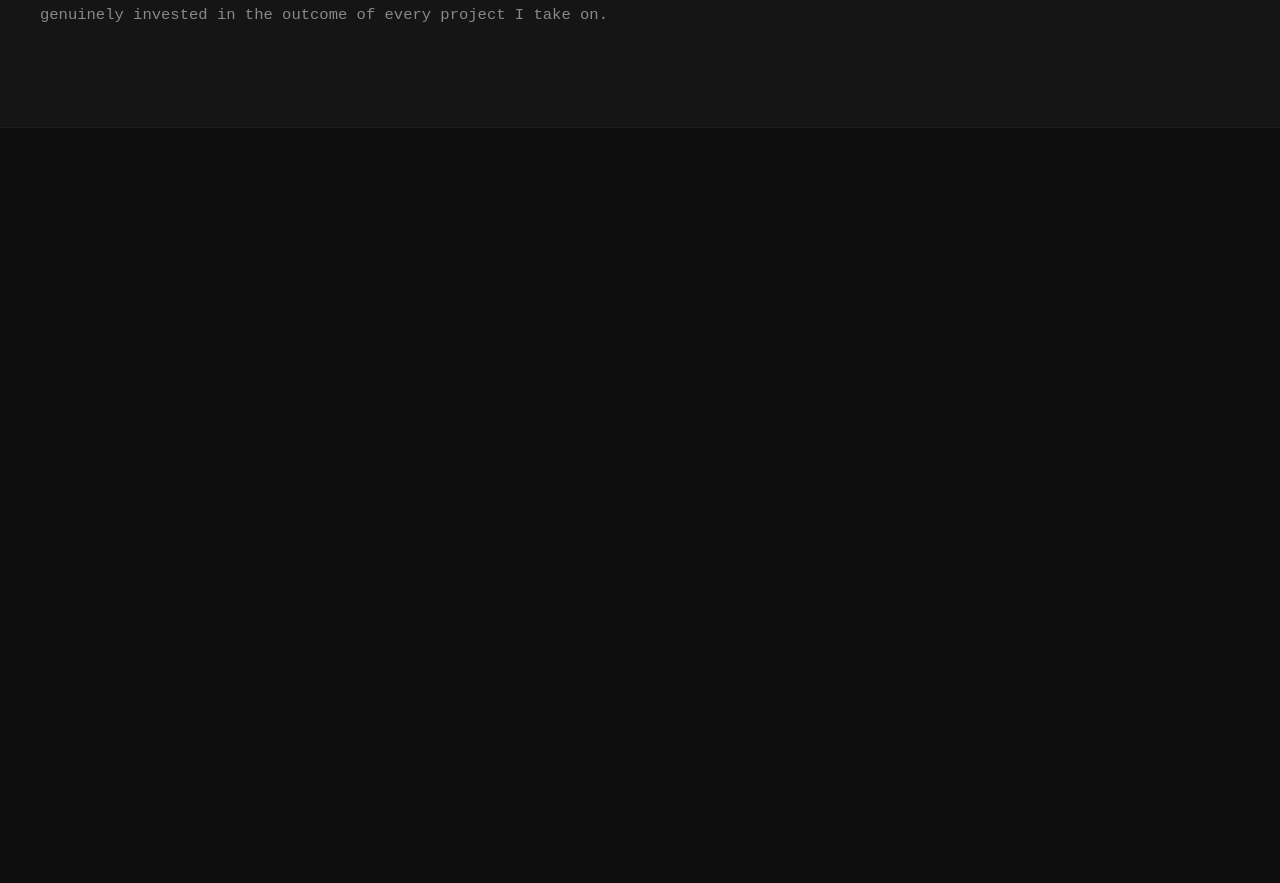
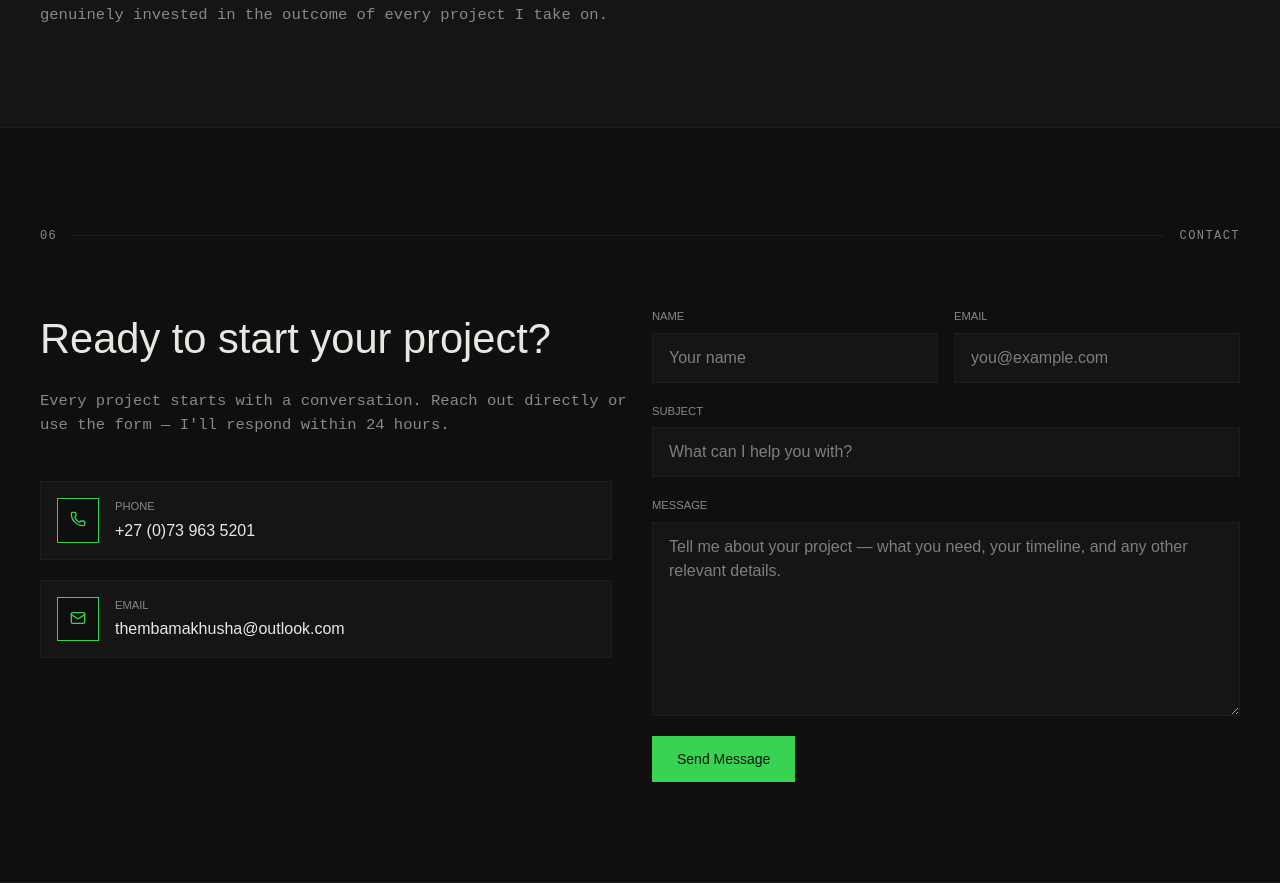
Before and after one commit to thatomakhusha/FreelanceWeb, a Next.js app: page / in a window 1280 px wide. Shown: the part 5245-6128 px from the top of the page. Before the commit the page ends 5373 px from the top, so only its background shows below. Built offline with nearby package versions, Linux system fonts and the light colour scheme.

Commit message:
Build contact section

```diff
--- a/package.json
+++ b/package.json
@@ -9,9 +9,11 @@
     "lint": "eslint"
   },
   "dependencies": {
+    "lucide-react": "^1.46.0",
     "next": "16.3.5",
     "react": "19.2.8",
-    "react-dom": "19.2.8"
+    "react-dom": "19.2.8",
+    "resend": "^6.28.0"
   },
   "devDependencies": {
     "@tailwindcss/postcss": "^4",
--- a/src/app/page.tsx
+++ b/src/app/page.tsx
@@ -1,4 +1,5 @@
 import About from "@/components/About";
+import Contact from "@/components/Contact";
 import Hero from "@/components/Hero";
 import HowItWorks from "@/components/HowItWorks";
 import Navbar from "@/components/Navbar";
@@ -17,6 +18,7 @@ export default function Home() {
         <HowItWorks/>
         <Pricing/>
         <About/>
+        <Contact/>
       </main>
 
     </>
--- a/src/components/About.tsx
+++ b/src/components/About.tsx
@@ -23,7 +23,7 @@ const EXPECTATIONS = [
 
 const About = () => {
     return (
-        <section className="section bg-hover">
+        <section id="about" className="section bg-hover">
             <SectionLabel number="05" label="About" />
             <div className="grid grid-cols-2 gap-6">
                 <div className="flex flex-col gap-5">
@@ -64,7 +64,9 @@ const About = () => {
                         </p>
                         <div className="flex flex-col gap-2">
                             {EXPECTATIONS.map((item) => (
-                                <div>
+                                <div
+                                    key={item}
+                                >
                                     <span style={{ color: "#39d353", marginTop: 2, flexShrink: 0 }}>—</span>
                                     <span className="ml-3">
                                         {item}
--- a/src/components/Contact.tsx
+++ b/src/components/Contact.tsx
@@ -0,0 +1,138 @@
+import SectionLabel from "./SectionLabel";
+import { Phone, Mail } from "lucide-react";
+
+const Contact = () => {
+    return (
+        <section id="contact" className="section">
+            <SectionLabel number="06" label="Contact" />
+                <div className="grid grid-cols-2 gap-6">
+                    <div className="flex flex-col gap-5">
+                        <p className="font-sans text-[2.6rem] ">
+                            Ready to start your project?
+                        </p>
+                        <p className="text-muted-forground text-[0.97rem]">
+                            Every project starts with a conversation.
+                            Reach out directly or use the form — I'll respond within 24 hours.
+                        </p>
+                        <div className="flex gap-4 p-4 mr-4 bg-hover border border-border mt-6">
+                            <div className="border border-accent bg-background px-3 py-3">
+                                <Phone size={16} className="text-accent"/>
+                            </div>
+                            <div className="flex flex-col gap-1">
+                                <p className="font-sans uppercase text-[0.7rem] text-muted-forground">
+                                    Phone
+                                </p>
+                                <p className="font-sans">
+                                    +27 (0)73 963 5201
+                                </p>
+                            </div>
+                        </div>
+                        <div className="flex gap-4 p-4 mr-4 bg-hover border border-border">
+                            <div className="border border-accent bg-background px-3 py-3">
+                                <Mail size={16} className="text-accent"/>
+                            </div>
+                            <div className="flex flex-col gap-1">
+                                <p className="font-sans uppercase text-[0.7rem] text-muted-forground">
+                                    EMAIL
+                                </p>
+                                <p className="font-sans">
+                                    thembamakhusha@outlook.com
+                                </p>
+                            </div>
+                        </div>
+                    </div>
+                    <form className="flex flex-col gap-5">
+
+                    <div className="grid grid-cols-2 gap-4">
+
+                        <div className="flex flex-col gap-2">
+                            <label
+                                htmlFor="name"
+                                className="font-sans uppercase text-[0.7rem] text-muted-forground"
+                            >
+                                Name
+                            </label>
+
+                            <input
+                                id="name"
+                                name="name"
+                                type="text"
+                                placeholder="Your name"
+                                className="border border-border bg-hover px-4 py-3 font-sans outline-none transition-colors focus:border-accent"
+                                required
+                            />
+                        </div>
+
+                        <div className="flex flex-col gap-2">
+                            <label
+                                htmlFor="email"
+                                className="font-sans uppercase text-[0.7rem] text-muted-forground"
+                            >
+                                Email
+                            </label>
+
+                            <input
+                                id="email"
+                                name="email"
+                                type="email"
+                                placeholder="you@example.com"
+                                className="border border-border bg-hover px-4 py-3 font-sans outline-none transition-colors focus:border-accent"
+                                required
+                            />
+                        </div>
+
+                    </div>
+
+
+                    <div className="flex flex-col gap-2">
+                        <label
+                            htmlFor="subject"
+                            className="font-sans uppercase text-[0.7rem] text-muted-forground"
+                        >
+                            Subject
+                        </label>
+
+                        <input
+                            id="subject"
+                            name="subject"
+                            type="text"
+                            placeholder="What can I help you with?"
+                            className="border border-border bg-hover px-4 py-3 font-sans outline-none transition-colors focus:border-accent"
+                            required
+                        />
+                    </div>
+
+
+                    <div className="flex flex-col gap-2">
+                        <label
+                            htmlFor="message"
+                            className="font-sans uppercase text-[0.7rem] text-muted-forground"
+                        >
+                            Message
+                        </label>
+
+                        <textarea
+                            id="message"
+                            name="message"
+                            rows={7}
+                            placeholder="Tell me about your project — what you need, your timeline, and any other relevant details."
+                            className="resize-vertical border border-border bg-hover px-4 py-3 font-sans outline-none transition-colors focus:border-accent"
+                            required
+                        />
+                    </div>
+
+
+                    <button
+                        type="submit"
+                        className="w-fit border border-accent bg-accent px-6 py-3 font-sans text-sm text-background transition-opacity hover:opacity-80 cursor-pointer"
+                    >
+                        Send Message
+                    </button>
+
+                </form>
+                </div>
+        </section>
+     );
+}
+
+export default Contact;
```
Also changed, not shown: 1 other file (tests, documents, lock files or other folders).
